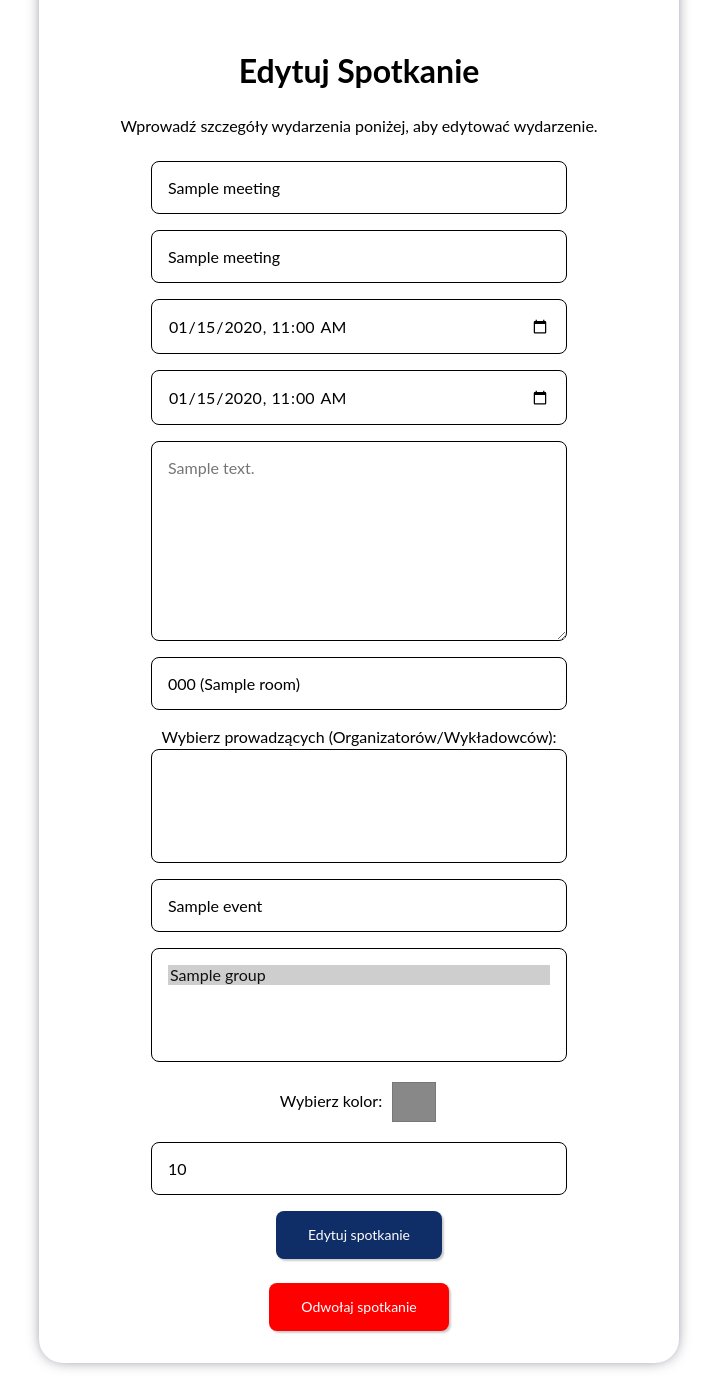
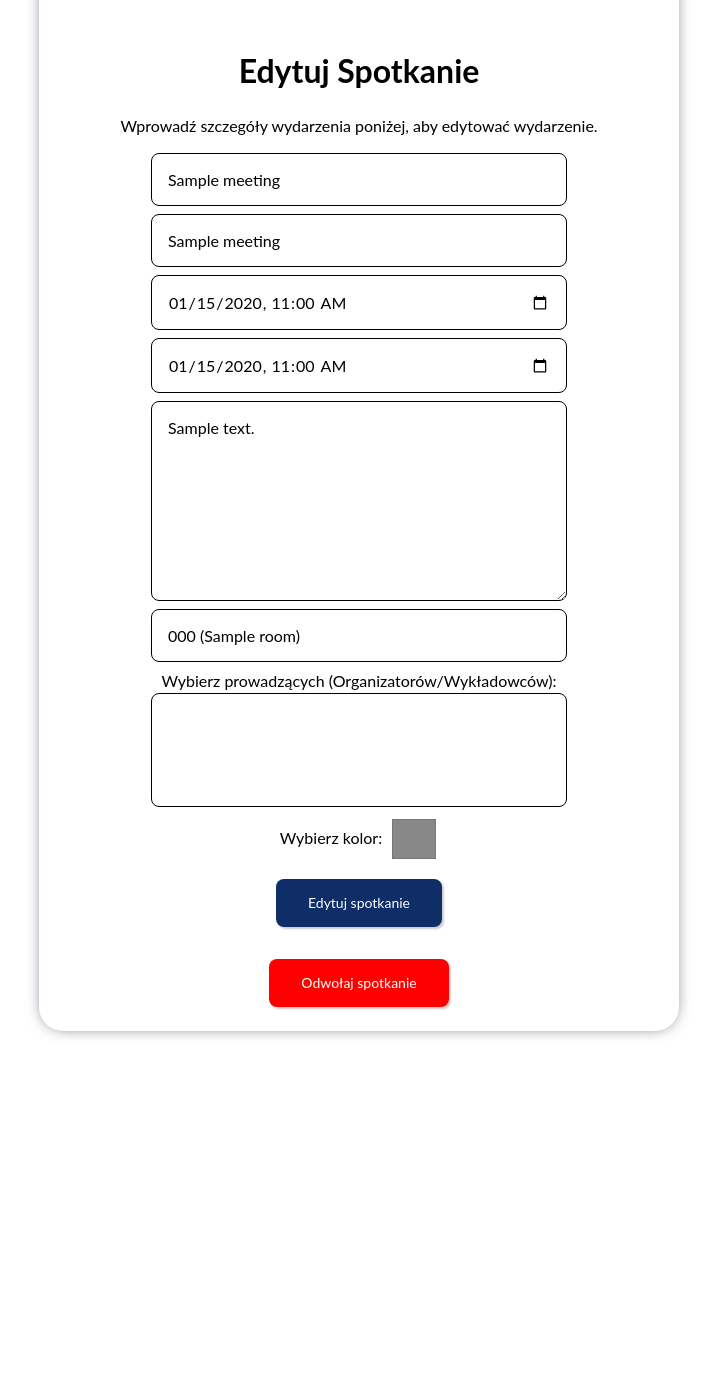
Before and after one commit to DeveloperMilosz/RoomReserveUAM, a Django app: page /editmeeting/1/ in a window 1280 px wide. Shown: the part 281-1676 px from the top of the page, without its empty margins (281-998 px from the left). After the commit the page ends 1319 px from the top, so only its background shows below. Run offline with Django 5.2, Linux system fonts and the light colour scheme; a user stored in the database is signed in; tables that the repository leaves empty hold one stand-in row (values such as "Sample post"); lists and menus that the app fills with data are empty.

Commit message:
Edit meeting correct (#104)
* smtp_change

* search_room_map

* fix_room_details

* fix_profile_name_surname

* edit_meeting_correct

```diff
--- a/app/room_reserve/views/calendar.py
+++ b/app/room_reserve/views/calendar.py
@@ -332,7 +332,7 @@ def _create_meeting(request, meeting_data, selected_lecturers, selected_groups,
 def edit_meeting(request, meeting_id):
     meeting = get_object_or_404(Meeting, pk=meeting_id)
 
-    # Permission check
+    # Sprawdzenie uprawnień
     if not (
         request.user.user_type == "Admin"
         or request.user in meeting.lecturers.all()
@@ -354,11 +354,11 @@ def edit_meeting(request, meeting_id):
             meeting = form.save(commit=False)
             meeting.assigned_groups.set(selected_groups)
             meeting.save()
-            form.save_m2m()
-            messages.success(request, "Meeting updated successfully.")
-            return redirect("meeting_details", meeting_id=meeting.id)
+            form.save_m2m()  # Zapisanie relacji many-to-many
+            messages.success(request, "Spotkanie zostało pomyślnie zaktualizowane.")
+            return redirect("meeting_details", meeting_id=meeting.id)  # Przekierowanie
         else:
-            messages.error(request, "There was an error updating the meeting.")
+            messages.error(request, "Wystąpił błąd podczas aktualizacji spotkania.")
     else:
         form = EditMeetingForm(instance=meeting)
 
--- a/app/templates/pages/calendar/edit_meeting.html
+++ b/app/templates/pages/calendar/edit_meeting.html
@@ -2,43 +2,49 @@
 {% block content %}
 {% load static %}
 
-<div class="form-container">
-    <img src="{% static 'img/logo_pl.png' %}" id="logo" alt="logo UAM" aria-hidden="true">
-
-    <h1>Edytuj Spotkanie</h1>
-    <p>Wprowadź szczegóły wydarzenia poniżej, aby edytować wydarzenie.</p>
 
     <div class="form-form">
-        <form method="post">
+      <div class="form-container">
+        <img src="{% static 'img/logo_pl.png' %}" id="logo" alt="logo UAM" aria-hidden="true">
+
+        <h1>Edytuj Spotkanie</h1>
+        <p>Wprowadź szczegóły wydarzenia poniżej, aby edytować wydarzenie.</p>
+
+        <form method="post" class="form-form">
             {% csrf_token %}
+            {{ form.non_field_errors }}
 
             <div class="input-box">
-                <input type="text" name="name_pl" value="{{ meeting.name_pl }}" maxlength="255" required id="id_name_pl" placeholder="Nazwa spotkania (PL)">
+                {{ form.name_pl.errors }}
+                <input type="text" name="name_pl" value="{{ form.name_pl.value }}" maxlength="255" required id="id_name_pl" placeholder="Nazwa spotkania (PL)">
             </div>
 
             <div class="input-box">
-                <input type="text" name="name_en" value="{{ meeting.name_en }}" maxlength="255" required id="id_name_en" placeholder="Nazwa spotkania (EN)">
+                {{ form.name_en.errors }}
+                <input type="text" name="name_en" value="{{ form.name_en.value }}" maxlength="255" required id="id_name_en" placeholder="Nazwa spotkania (EN)">
             </div>
 
             <div class="input-box">
-                <input type="datetime-local" name="start_time" value="{{ meeting.start_time|date:'Y-m-d\\TH:i' }}" required id="id_start_time" placeholder="Czas rozpoczęcia" >
+                {{ form.start_time.errors }}
+                <input type="datetime-local" name="start_time" value="{{ form.start_time.value|date:'Y-m-d\\TH:i' }}" required id="id_start_time" placeholder="Czas rozpoczęcia">
             </div>
 
             <div class="input-box">
-                <input type="datetime-local" name="end_time" value="{{ meeting.end_time|date:'Y-m-d\\TH:i' }}" required id="id_end_time" placeholder="Czas zakończenia">
+                {{ form.end_time.errors }}
+                <input type="datetime-local" name="end_time" value="{{ form.end_time.value|date:'Y-m-d\\TH:i' }}" required id="id_end_time" placeholder="Czas zakończenia">
             </div>
 
             <div class="input-box">
-                <textarea name="description" placeholder="{{ meeting.description }}" id="id_description"
-                    oninput='this.style.height = "";this.style.height = this.scrollHeight + "px"'></textarea>
+                {{ form.description.errors }}
+                <textarea name="description" id="id_description" placeholder="Opis wydarzenia">{{ form.description.value }}</textarea>
             </div>
 
             <div class="input-box">
+                {{ form.room.errors }}
                 <select name="room" id="id_room" required>
                     <option value="" disabled>Wybierz salę</option>
                     {% for room in rooms %}
-                        <option value="{{ room.id }}"
-                            {% if room == meeting.room %}selected{% endif %}>
+                        <option value="{{ room.id }}" {% if room.id == form.room.value %}selected{% endif %}>
                             {{ room.room_number }} ({{ room.building_name_pl }})
                         </option>
                     {% endfor %}
@@ -47,43 +53,20 @@
 
             <div class="input-box">
                 <label for="id_lecturers">Wybierz prowadzących (Organizatorów/Wykładowców):</label>
-                <select name="lecturers[]" id="id_lecturers" multiple>
+                {{ form.lecturers.errors }}
+                <select name="lecturers" id="id_lecturers" multiple>
                     {% for user in form.fields.lecturers.queryset %}
-                    <option value="{{ user.id }}">{{ user.first_name }} {{ user.last_name }} ({{ user.user_type }})</option>
-                    {% endfor %}
-                </select>
-            </div>
-
-            <div class="input-box">
-                <select name="event" id="id_event">
-                    <option value="" selected>Bez wydarzenia</option>
-                    {% for event in events %}
-                        <option value="{{ event.id }}"
-                            {% if event == meeting.event %}selected{% endif %}>
-                            {{ event.name }}
-                        </option>
-                    {% endfor %}
-                </select>
-            </div>
-
-            <!-- Formularz przypisywania grup -->
-            <div class="input-box">
-                <select name="groups" id="groups" multiple>
-                    {% for group in groups %}
-                        <option value="{{ group.id }}" {% if group in meeting.assigned_groups.all %}selected{% endif %}>
-                            {{ group.name }}
+                        <option value="{{ user.id }}" {% if user.id in form.lecturers.value %}selected{% endif %}>
+                            {{ user.first_name }} {{ user.last_name }} ({{ user.user_type }})
                         </option>
                     {% endfor %}
                 </select>
             </div>
 
             <div class="input-box">
+                {{ form.color.errors }}
                 <label for="id_color">Wybierz kolor:</label>
-                <input type="color" name="color" value="{{ meeting.color }}" id="id_color">
-            </div>
-
-            <div class="input-box">
-                <input type="text" name="capacity" value="{{ meeting.capacity }}" maxlength="4" required id="capacity" placeholder="Liczba miejsc">
+                <input type="color" name="color" value="{{ form.color.value }}" id="id_color">
             </div>
 
             <button type="submit" class="form-button">Edytuj spotkanie</button>
@@ -104,6 +87,6 @@
             {% endif %}
         </div>
     </div>
-</div>
+
 
 {% endblock content %}
```
